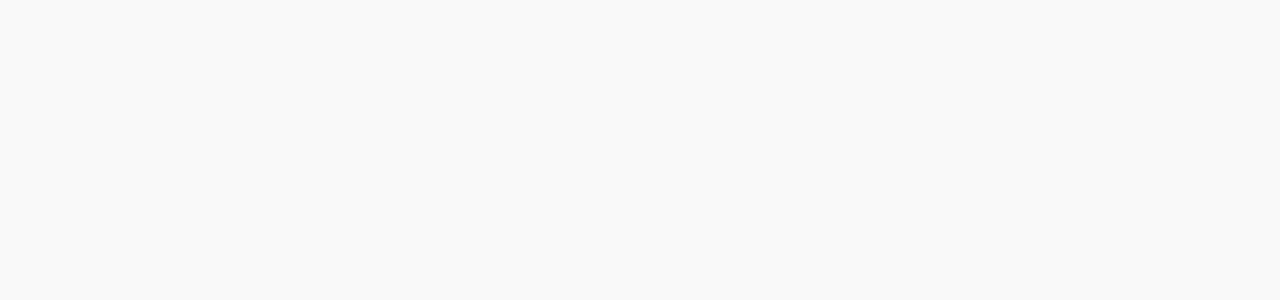
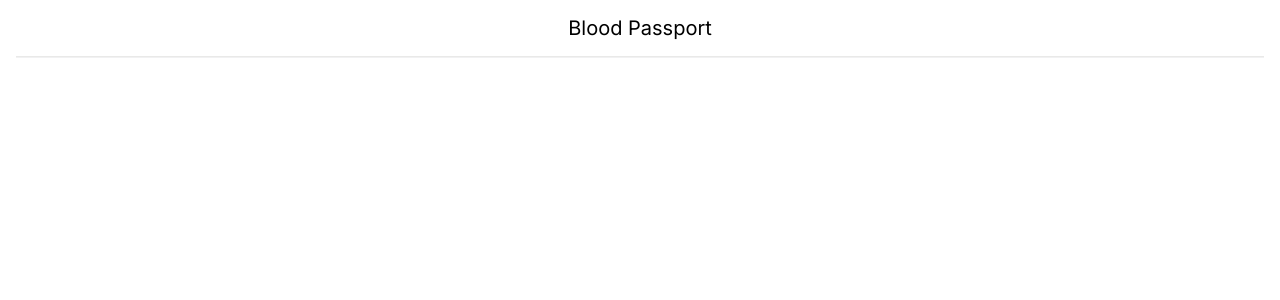
Before and after one commit to JAhimaz/APU_dEVMatch_2024, a Next.js app in the folder client/: page / in a window 1280 px wide. Shown: the top 300 px of the page. Built offline with nearby package versions, Linux system fonts and the light colour scheme.

Commit message:
feat: adding passport

```diff
--- a/client/src/app/globals.css
+++ b/client/src/app/globals.css
@@ -1,26 +1,21 @@
-@import url('https://fonts.googleapis.com/css2?family=Inter:wght@100;200;300;400;500;600;700;800;900&display=swap');
+@import url('https://fonts.googleapis.com/css2?family=Anton&family=Roboto:ital,wght@0,100;0,300;0,400;0,500;0,700;0,900;1,100;1,300;1,400;1,500;1,700;1,900&display=swap');
 
 :root {
-  font-family: 'Inter', sans-serif;
+  font-family: "Roboto", sans-serif;
   display: flex;
   flex-direction: column;
   justify-content: center;
   align-items: center;
   min-height: 100vh;
 
-  --background: #F9F9F9;
-  --foreground: #f2f2f2;
-  --highlight: #151515;
-  --text: #151515;
-  --text-neg: #F9F9F9;
-  --text-sub: #353535;
-  --text-dim: #adadad;
-  --success: #13802c;
-  --success-hover: #0a4a1f;
-  --error: red;
-  --error-hover: #7a0707;
-  --warning: #E9D502;
-  --warning-hover: #b6a706;
+  --background: #ffffff;
+  --foreground: #f9f9f9;
+  --text: #070707;
+  --subtext: #7e7e7e;
+  --highlight: #615bd6;
+
+  /* Buttons */
+  --button: #eeeeee;
 }
 
 #root {
@@ -44,3 +39,8 @@ body {
   margin: 0;
   background-color: var(--background);
 }
+
+a {
+  text-decoration: none;
+  color: var(--text);
+}
--- a/client/src/app/page.tsx
+++ b/client/src/app/page.tsx
@@ -1,9 +1,13 @@
+import Page from '@/components/Page'
 import styles from './page.module.css'
+import Passport from '@/components/Passport/Passport'
 
 export default function Home() {
   return (
     <main className={styles.main}>
-
+      <Page>
+        <Passport />
+      </Page>
     </main>
   )
 }
--- /dev/null
+++ b/client/src/components/Atoms/Divider/Divider.module.scss
@@ -0,0 +1,8 @@
+.divider {
+  width: 100%;
+  height: 1px;
+  background-color: #e9e9e8;
+  // box shadow of 1 px from the top #e9e9e8
+  margin: 1rem 0;
+  box-shadow: 0 1px 0 0 #f1f1f2;
+}
--- /dev/null
+++ b/client/src/components/Atoms/Divider/Divider.tsx
@@ -0,0 +1,11 @@
+"use client";
+import React, { FC } from "react";
+import styles from './Divider.module.scss';
+
+const Divider: FC = () => {
+  return (
+    <div className={styles.divider}></div>
+  )
+}
+
+export default Divider;
--- /dev/null
+++ b/client/src/components/Atoms/Text/Texts.tsx
@@ -0,0 +1,37 @@
+"use client";
+import React, { CSSProperties, FC, HTMLAttributes, ReactNode } from 'react';
+
+type TextsProps = HTMLAttributes<HTMLSpanElement> & {
+  children: ReactNode;
+  color?: string;
+  fontSize?: "xs" | "sm" | "md" | "lg" | "xl" | "headline";
+  className?: string;
+  style?: CSSProperties;
+  weight?: "normal" | "bold" | "semi-bold" | "light";
+  italics?: boolean;
+  align?: "left" | "center" | "right";
+}
+
+const Texts: FC<TextsProps> = ({ children, color = "var(--text);", fontSize, className, style, weight, italics, align }) => {
+  return (
+    <span
+    className={className}
+    style={{
+      color,
+      width: '100%',
+      fontSize: fontSize === "xs" ? "1rem" : // 12px
+                fontSize === "sm" ? "1.25rem" : // 16px
+                fontSize === "md" ? "1.5rem" : // 20px
+                fontSize === "lg" ? "2rem" : // 32px
+                fontSize === "xl" ? "4rem" : // 64px
+                fontSize === "headline" ? "6rem" : "1rem", // 96px
+      fontWeight: weight,
+      fontStyle: italics ? "italic" : "normal",
+      textAlign: align,
+      ...style,
+    }}
+    >{children}</span>
+  );
+}
+
+export default Texts;
--- /dev/null
+++ b/client/src/components/Navigation/Navigation.module.scss
@@ -0,0 +1,47 @@
+.navigationBar {
+  display: none;
+  position: relative;
+}
+
+@media (min-width: 768px) {
+  .navigationBar {
+    display: flex;
+    position: fixed;
+    z-index: 100;
+    width: 100%;
+    height: 60px;
+  }
+}
+
+.navItems {
+  width: calc(1440px - 72px);
+  margin: 0 auto;
+  display: flex;
+  justify-content: flex-end;
+  align-items: center;
+  gap: 3rem;
+}
+
+.navItem {
+  position: relative;
+  padding: 0.25rem 0;
+}
+
+.navItem:hover .navItemText {
+  color: var(--text) !important;
+  transition: color 0.15s;
+}
+
+.pseudoNavItem {
+  position: absolute;
+  width: 0px;
+  height: 100%;
+  border-bottom: 1px solid transparent;
+  pointer-events: none;
+}
+
+.navItem:hover .pseudoNavItem {
+  width: 100%;
+  border-bottom: 1px solid var(--text);
+  transition: width 0.15s;
+}
--- /dev/null
+++ b/client/src/components/Navigation/Navigation.tsx
@@ -0,0 +1,20 @@
+"use client";
+import React, { FC } from 'react';
+import styles from "./Navigation.module.scss";
+import { NavigationItems } from './NavigationItems';
+import Texts from '../Atoms/Text/Texts';
+import Link from 'next/link';
+import Image from 'next/image';
+
+const Navigation: FC = () => {
+
+  return (
+    <section className={styles.navigationBar}>
+      <section className={styles.navItems}>
+        {/* Connect Wallet */}
+      </section>
+    </section>
+  )
+}
+
+export default Navigation;
--- /dev/null
+++ b/client/src/components/Navigation/NavigationItems.ts
@@ -0,0 +1,21 @@
+
+type NavigationItem = {
+  id: string,
+  value?: string,
+  link: string,
+  icon?: string,
+  newTab?: boolean,
+}
+
+export const NavigationItems: NavigationItem[] = [
+  {
+    id: "passport",
+    value: "Your Passport",
+    link: "/",
+  },
+  {
+    id: "connect",
+    link: "/register",
+    icon: "people",
+  }
+]
--- /dev/null
+++ b/client/src/components/Page.tsx
@@ -0,0 +1,24 @@
+"use client";
+import { FC } from "react";
+import Navigation from "@/components/Navigation/Navigation";
+// import NavigationMobile from "./Navigation/NavigationMobile/NavigationMobile";
+
+type PageProps = {
+  children?: React.ReactNode;
+}
+
+const Page: FC<PageProps> = ({ children }) => {
+
+  return (
+  <main style={{
+    minHeight: "100vh",
+    display: 'flex',
+  }}>
+      <Navigation />
+      {/* <NavigationMobile /> */}
+      { children }
+  </main>
+  )
+}
+
+export default Page;
--- /dev/null
+++ b/client/src/components/Passport/Passport.module.scss
@@ -0,0 +1,10 @@
+.passportSect {
+  width: 100%;
+  height: 100%;
+  box-sizing: border-box;
+  padding: 1rem;
+  display: flex;
+  justify-content: flex-start;
+  align-items: flex-start;
+  flex-direction: column;
+}
--- /dev/null
+++ b/client/src/components/Passport/Passport.tsx
@@ -0,0 +1,18 @@
+"use client";
+import React, { FC } from "react";
+import styles from './Passport.module.scss';
+import Texts from "../Atoms/Text/Texts";
+import Divider from "../Atoms/Divider/Divider";
+
+const Passport: FC = () => {
+  return (
+    <section className={styles.passportSect}>
+      <Texts fontSize="sm" align="center">Blood Passport</Texts>
+      <Divider />
+      {/* Here we include the Selector to see History or Passport */}
+
+    </section>
+  )
+}
+
+export default Passport;
```
